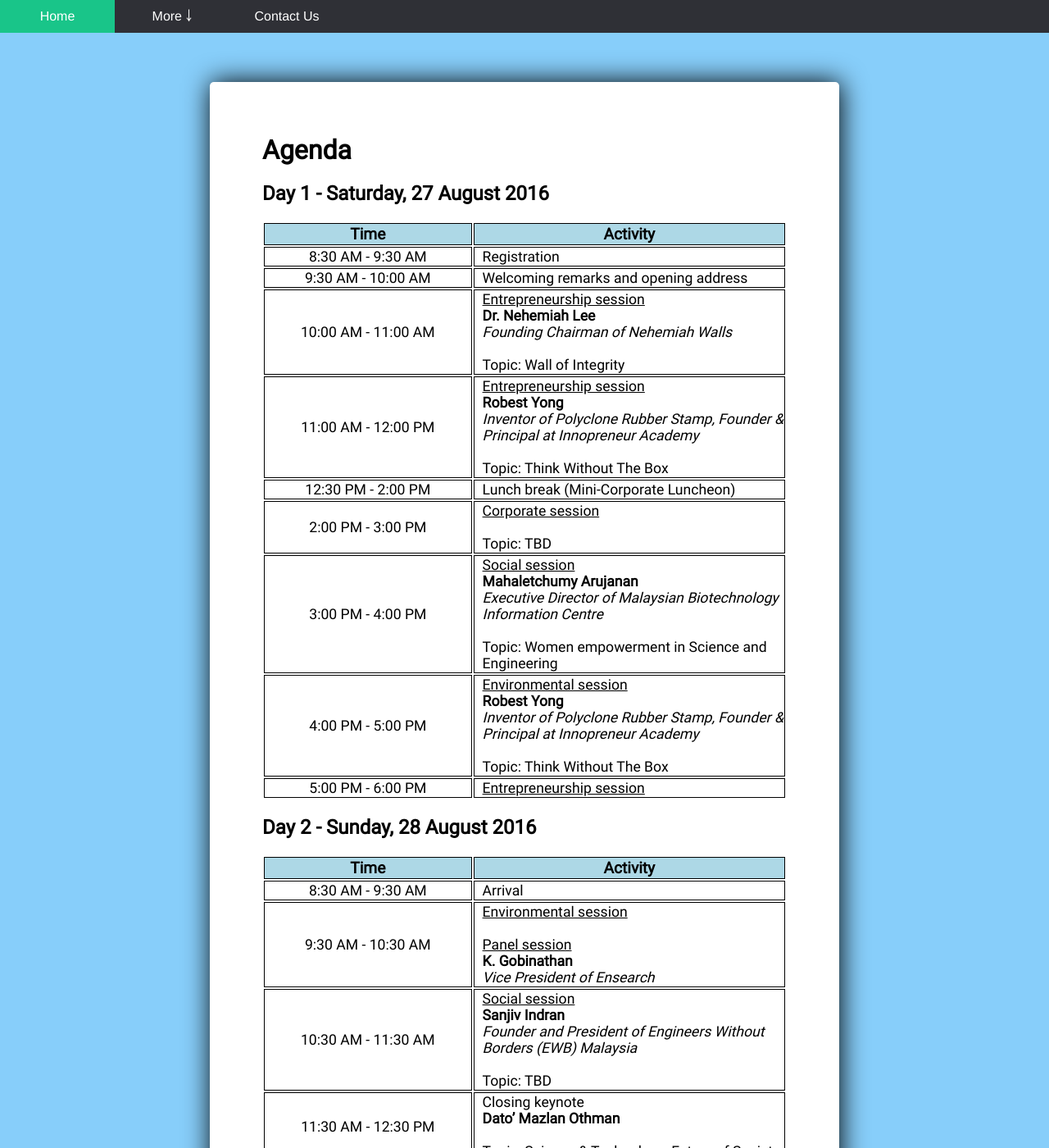
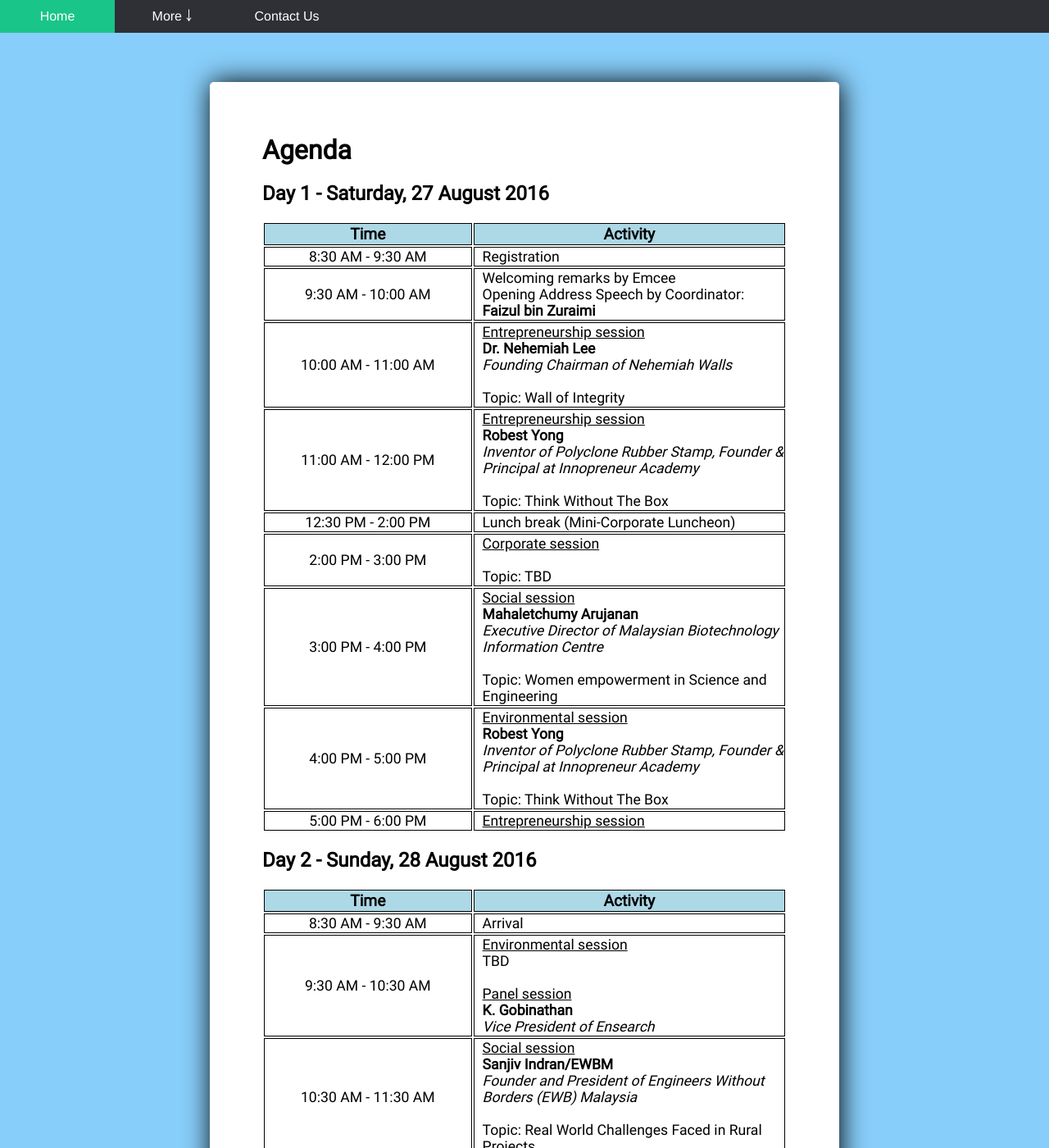
Before and after one commit to msiastc/msiastc.github.io, a Jekyll site: the page built from _pages/agenda.html, in a window 1280 px wide and 1400 px high. Shown: the whole window at 82% size. Built offline with Jekyll 4.4.1, drawn with Linux system fonts in a browser that asks for light colours.

Commit message:
updated agenda and decrease footer font size

```diff
--- a/_pages/agenda.html
+++ b/_pages/agenda.html
@@ -25,7 +25,7 @@ title: Agenda
             </tr>
             <tr>
                 <td>9:30 AM - 10:00 AM</td>
-                <td>Welcoming remarks and opening address</td>
+                <td>Welcoming remarks by Emcee<br>Opening Address Speech by Coordinator: <b>Faizul bin Zuraimi</b></td>
             </tr>
             <tr>
                 <td>10:00 AM - 11:00 AM</td>
@@ -71,11 +71,11 @@ title: Agenda
             </tr>
             <tr>
                 <td>9:30 AM - 10:30 AM</td>
-                <td><u>Environmental session</u><br><br><u>Panel session</u><br><b>K. Gobinathan</b><br><i>Vice President of Ensearch</i></td>
+                <td><u>Environmental session</u><br>TBD<br><br><u>Panel session</u><br><b>K. Gobinathan</b><br><i>Vice President of Ensearch</i></td>
             </tr>
             <tr>
                 <td>10:30 AM - 11:30 AM</td>
-                <td><u>Social session</u><br><b>Sanjiv Indran</b><br><i>Founder and President of Engineers Without Borders (EWB) Malaysia</i><br><br>Topic: TBD</td>
+                <td><u>Social session</u><br><b>Sanjiv Indran/EWBM</b><br><i>Founder and President of Engineers Without Borders (EWB) Malaysia</i><br><br>Topic: Real World Challenges Faced in Rural Projects</td>
             </tr>
             <tr>
                 <td>11:30 AM - 12:30 PM</td>
--- a/_sass/_footer.scss
+++ b/_sass/_footer.scss
@@ -15,12 +15,13 @@ html {
 body {
   position: relative;
   margin: 0;
-  padding-bottom: 40px;
+  padding-bottom: 30px;
   min-height: 100%;
   font-family: "Helvetica Neue", Arial, sans-serif;
 }
 
 footer {
+  font-size: 80%;
   position: absolute;
   right: 0;
   bottom: 0;
```
